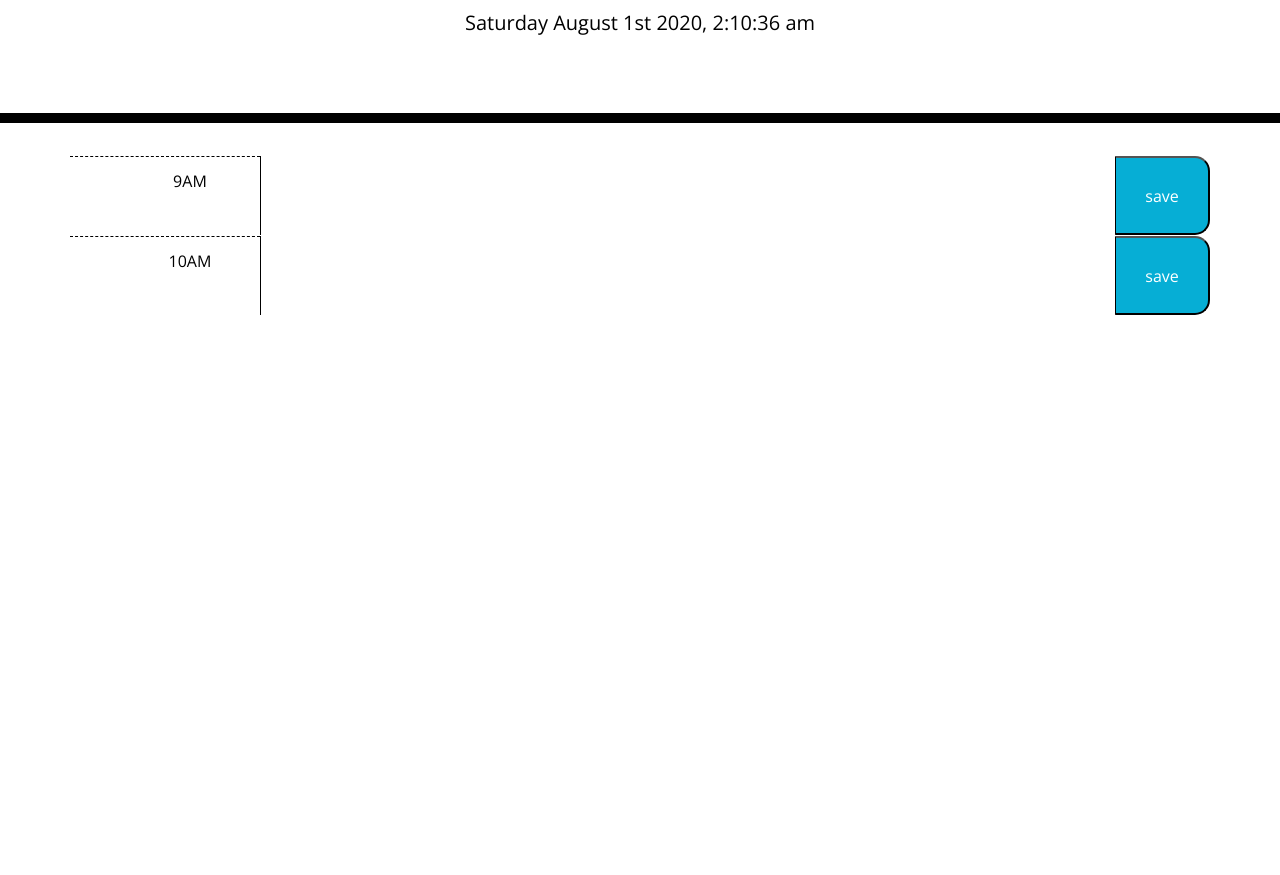
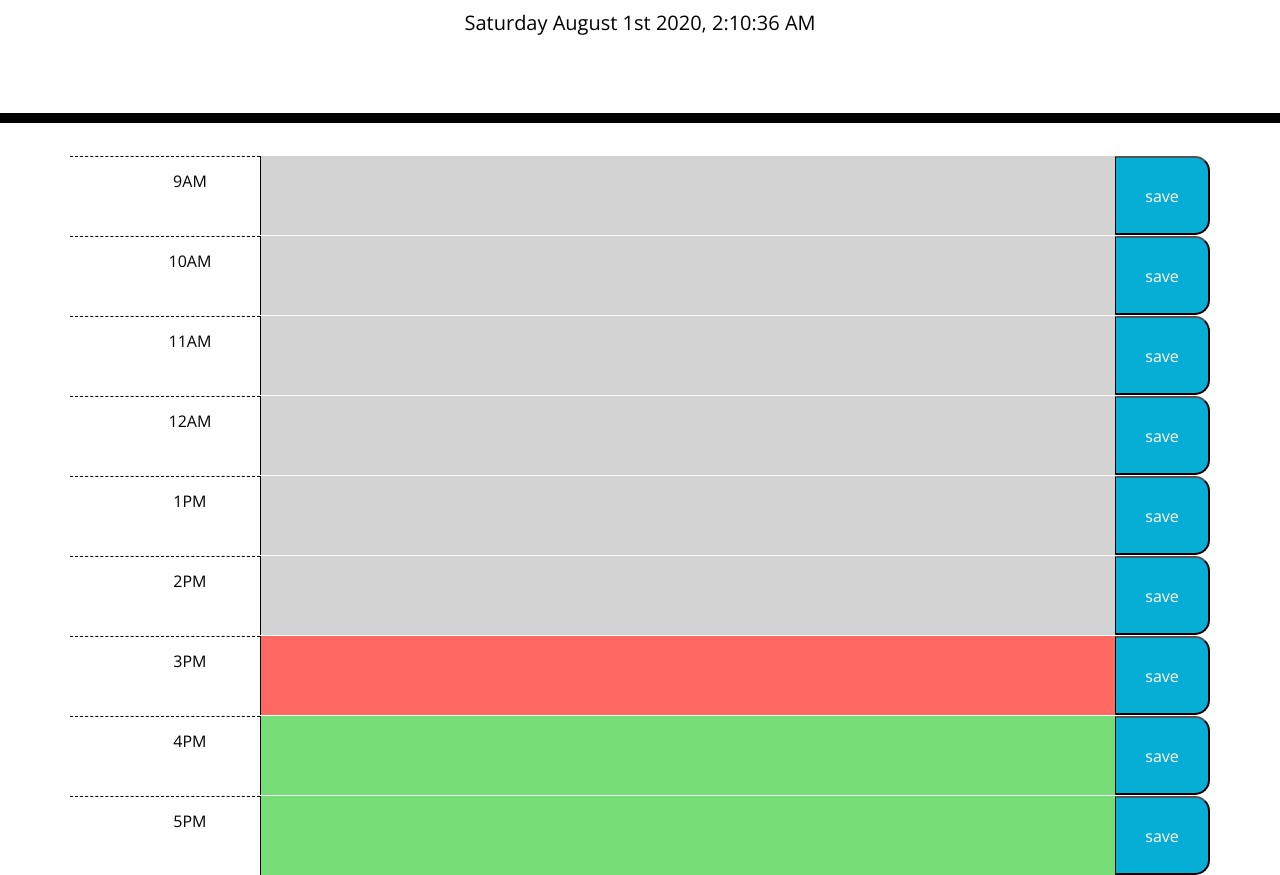
Before and after one commit to jfrausto/Day-Planner, a plain HTML site: page index.html in a window 1280 px wide. Shown: the part 181-1056 px from the top of the page. Before the commit the page ends 800 px from the top, so only its background shows below. Drawn offline with nearby package versions, Linux system fonts and the light colour scheme.

Commit message:
renders time block colors correctly

```diff
--- a/assets/script.js
+++ b/assets/script.js
@@ -1,6 +1,58 @@
 $(document).ready(function () {
-  var now = moment().format("dddd MMMM Do YYYY, h:mm:ss a");
+  var now = moment().format("dddd MMMM Do YYYY, h:mm:ss A");
+  var hourNow = moment().format("hA");
+  hourNow = moment("3PM", "hA"); // THIS IS JUST A DEFAULT TEST TIME
+  //  hourNow = moment(hourNow, "hA");
+  // UNCOMMENT THIS TO GET REAL TIME
+  var hoursArray = [
+    "9AM",
+    "10AM",
+    "11AM",
+    "12PM",
+    "1PM",
+    "2PM",
+    "3PM",
+    "4PM",
+    "5PM",
+  ];
+  // var hourNow = moment("hA");
   console.log(now);
+  console.log(hourNow);
   var currentDayDisplay = $("#currentDay");
   currentDayDisplay.text(now);
+
+  var EventTimeList = []; // holds objects; pairs of events and times
+
+  // function init() {
+  // var storedEventTimeList = JSON.parse(localStorage.getItem("eventTimes"));
+
+  // if(storedEventTimeList !== null){
+  //   EventTimeList = storedEventTimeList;
+  // }
+  // renderEventTimes();
+  // }
+
+  // init();
+
+  function renderEventTimes() {
+    // console.log($(".hour").text());
+    // var thisHour = $("#");
+    // if($("#9-AM").text());
+
+    for (let i = 0; i < hoursArray.length; i++) {
+      var thisHour = moment(hoursArray[i], "hA");
+      console.log(thisHour);
+      var textArea = $("#" + hoursArray[i]);
+      // hoursArray[i];
+      if (thisHour.isBefore(hourNow)) {
+        textArea.addClass("past");
+      } else if (thisHour.isSame(hourNow)) {
+        textArea.addClass("present");
+      } else if (thisHour.isAfter(hourNow)) {
+        textArea.addClass("future");
+      }
+    }
+  }
+
+  renderEventTimes();
 });
--- a/index.html
+++ b/index.html
@@ -29,14 +29,14 @@
       <p id="currentDay" class="lead"></p>
     </header>
     <div class="container">
-      <!-- Timeblocks go here -->
+      <!-- Time blocks go here -->
       <!-- starting blocks, might build dynamically with a for loop -->
       <form>
         <div class="row time-block">
           <div class="col-sm-2 hour">
             9AM
           </div>
-          <textarea class="col-sm-9"> </textarea>
+          <textarea class="col-sm-9" id="9AM"></textarea>
           <button class="col-sm-1 saveBtn">save</button>
         </div>
       </form>
@@ -45,7 +45,70 @@
           <div class="col-sm-2 hour">
             10AM
           </div>
-          <textarea class="col-sm-9"> </textarea>
+          <textarea class="col-sm-9" id="10AM"> </textarea>
+          <button class="col-sm-1 saveBtn">save</button>
+        </div>
+      </form>
+      <form>
+        <div class="row time-block">
+          <div class="col-sm-2 hour">
+            11AM
+          </div>
+          <textarea class="col-sm-9" id="11AM"> </textarea>
+          <button class="col-sm-1 saveBtn">save</button>
+        </div>
+      </form>
+      <form>
+        <div class="row time-block">
+          <div class="col-sm-2 hour">
+            12AM
+          </div>
+          <textarea class="col-sm-9" id="12PM"> </textarea>
+          <button class="col-sm-1 saveBtn">save</button>
+        </div>
+      </form>
+      <form>
+        <div class="row time-block">
+          <div class="col-sm-2 hour">
+            1PM
+          </div>
+          <textarea class="col-sm-9" id="1PM"> </textarea>
+          <button class="col-sm-1 saveBtn">save</button>
+        </div>
+      </form>
+      <form>
+        <div class="row time-block">
+          <div class="col-sm-2 hour">
+            2PM
+          </div>
+          <textarea class="col-sm-9" id="2PM"> </textarea>
+          <button class="col-sm-1 saveBtn">save</button>
+        </div>
+      </form>
+      <form>
+        <div class="row time-block">
+          <div class="col-sm-2 hour">
+            3PM
+          </div>
+          <textarea class="col-sm-9" id="3PM"> </textarea>
+          <button class="col-sm-1 saveBtn">save</button>
+        </div>
+      </form>
+      <form>
+        <div class="row time-block">
+          <div class="col-sm-2 hour">
+            4PM
+          </div>
+          <textarea class="col-sm-9" id="4PM"> </textarea>
+          <button class="col-sm-1 saveBtn">save</button>
+        </div>
+      </form>
+      <form>
+        <div class="row time-block">
+          <div class="col-sm-2 hour">
+            5PM
+          </div>
+          <textarea class="col-sm-9" id="5PM"> </textarea>
           <button class="col-sm-1 saveBtn">save</button>
         </div>
       </form>
```
